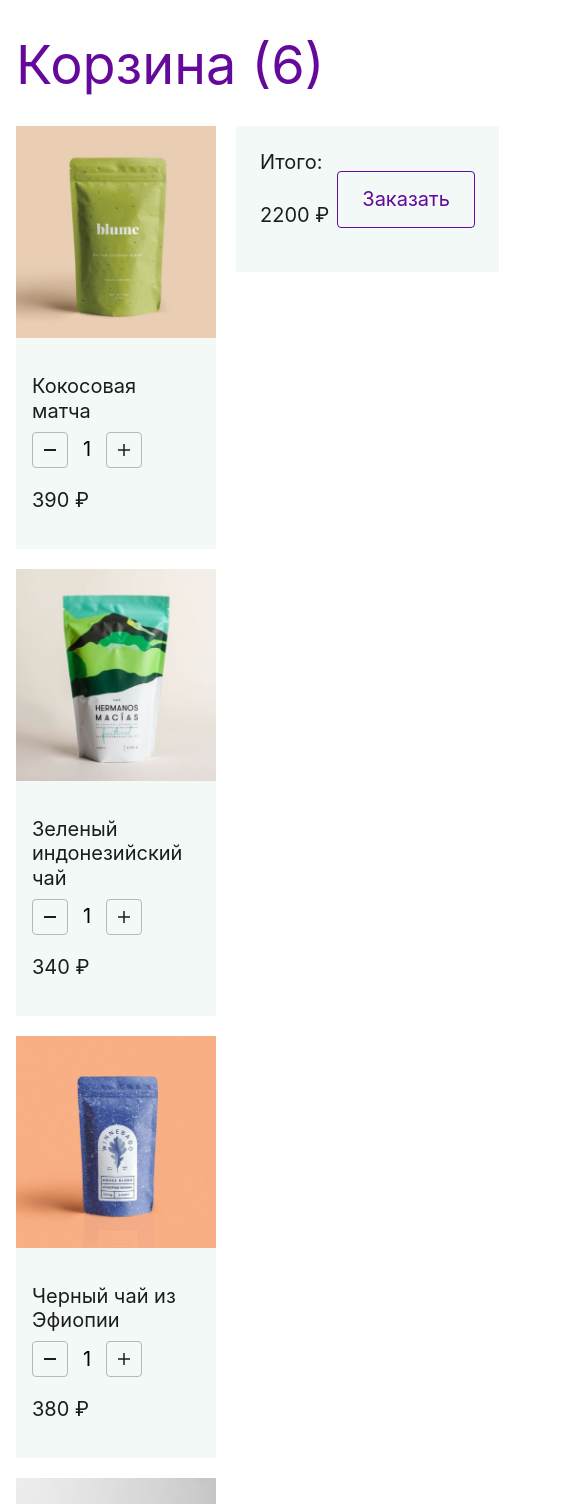
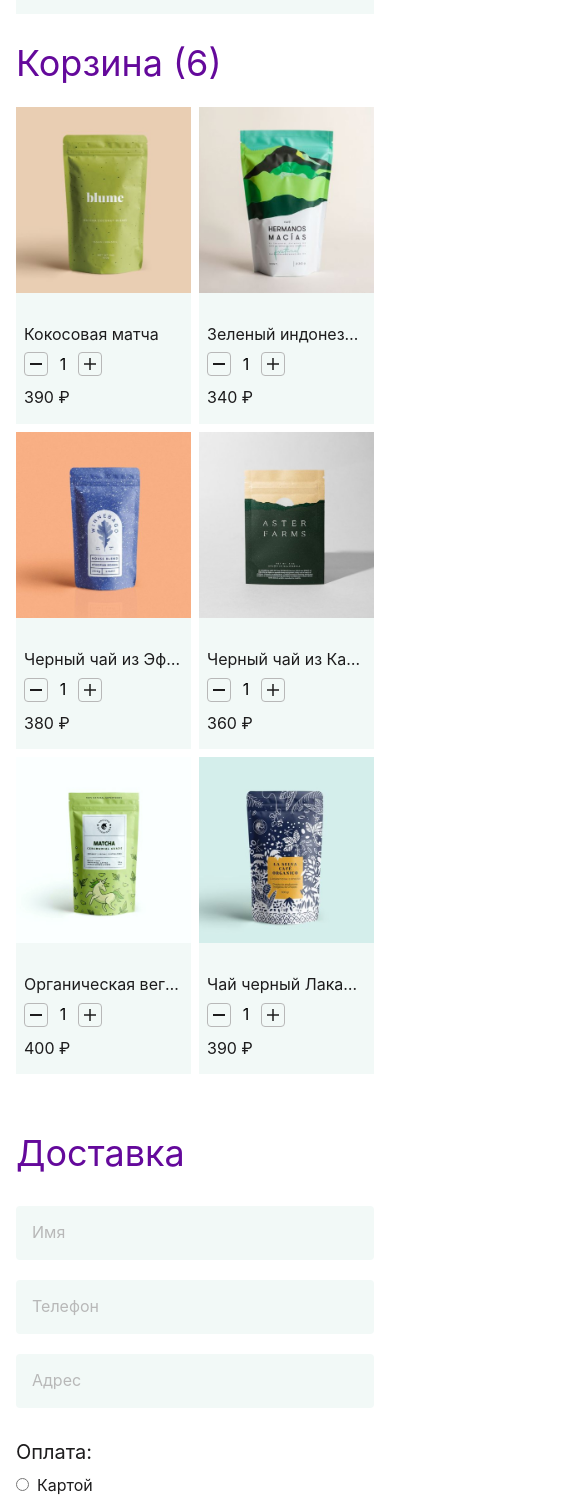
Before and after one commit to StepanIT/cup-time, a React app: page /cart in a window 390 px wide. Shown: the part 180-1684 px from the top of the page, 585 px wide, since content can reach past the window. Built offline with nearby package versions, Linux system fonts and the light colour scheme; the HTML template or start-up script is replaced by a standard one; a web font is replaced by a local one.

Commit message:
сделал адаптив корзины

```diff
--- a/src/index.css
+++ b/src/index.css
@@ -174,10 +174,13 @@
   flex-grow: 1;
   font-weight: 400;
   font-size: 24px;
+  margin-top: 0;
+  margin-bottom: 4px;
   overflow: hidden;
   text-overflow: ellipsis;
   display: -webkit-box;
   -webkit-line-clamp: 2;
+  line-clamp: 2;
   -webkit-box-orient: vertical;
 }
 
@@ -297,6 +300,7 @@
   grid-area: total;
   font-size: 20px;
   color: #1d1c1d;
+  margin: 0;
 }
 
 .cart__order-button {
@@ -329,6 +333,10 @@
   font-size: 20px;
   color: #1d1c1d;
   margin-bottom: 8px;
+  white-space: nowrap;
+  overflow: hidden;
+  text-overflow: ellipsis;
+  width: 100%;
 }
 
 .cart-item__quantity {
@@ -368,6 +376,7 @@
 }
 
 .cart-item__price {
+  margin: 0;
   font-size: 20px;
 }
 
@@ -380,6 +389,7 @@
   font-size: 54px;
   line-height: 1.1;
   color: #64099b;
+  margin-top: 0;
   margin-bottom: 32px;
 }
 
@@ -471,6 +481,30 @@
   .footer__menu {
     gap: 32px;
   }
+
+  .cart {
+    padding: 170px 0 50px;
+  }
+
+  .cart__container {
+    grid-template-columns: 1fr 300px;
+  }
+
+  .cart-items {
+    grid-template-columns: repeat(auto-fit, minmax(180px, 1fr));
+  }
+
+  .cart-item__title {
+    white-space: initial;
+    display: -webkit-box;
+    -webkit-line-clamp: 2;
+    line-clamp: 2;
+    -webkit-box-orient: vertical;
+  }
+
+  .order__form {
+    max-width: 620px;
+  }
 }
 
 @media (max-width: 940px) {
@@ -550,6 +584,93 @@
     margin-bottom: 12px;
   }
 
+  .cart {
+    padding: 139px 0 30px;
+  }
+
+  .cart__container {
+    gap: 0;
+    grid-template-columns: 1fr;
+  }
+
+  .cart__title {
+    order: 2;
+    margin-bottom: 24px;
+    font-size: 36px;
+  }
+
+  .cart__items {
+    order: 3;
+    grid-template-columns: repeat(auto-fit, minmax(159px, 1fr));
+  }
+
+  .cart-item__title {
+    font-size: 16px;
+    display: block;
+    white-space: nowrap;
+  }
+
+  .cart-item__quantity {
+    gap: 0;
+  }
+
+  .cart-item__quantity-button {
+    width: 24px;
+    height: 24px;
+    border-radius: 4px;
+  }
+
+  .cart-item__quantity-input {
+    font-size: 16px;
+  }
+
+  .cart-item__price {
+    margin: 0;line-height: 1.24;
+    color: #1d1c1d;
+    font-size: 16px;
+  }
+
+  .cart__summary {
+    order: 1;
+    margin-bottom: 40px;
+    grid-template-areas: "title total button";
+    grid-template-columns: min-content 1fr min-content;
+    gap: 6px;
+  }
+
+  .cart__summary-title {
+    font-size: 16px;
+  }
+
+  .cart__total {
+    font-size: 16px;
+  }
+
+  .cart__order-button {
+    padding: 12px 18px;
+    font-size: 16px;
+  }
+
+  .order {
+    padding: 30px 0 80px;
+  }
+
+  .order__title {
+    font-size: 36px;
+  }
+
+  .order__form {
+    gap: 16px;
+    max-width: none;
+  }
+
+  .order__input {
+    padding: 12px 16px;
+  }
+
+  .order__payment {
+    padding-top: 8px;
+  }
 }
 
 @media (max-width: 660px) {
@@ -663,4 +784,97 @@
     display: flex;
     gap: 12px;
   }
+
+  .cart {
+    padding: 100px 0 30px;
+  }
+
+  .cart__container {
+    display: grid;
+    align-items: start;
+    grid-template-columns: 1fr;
+  }
+
+  .cart__title {
+    font-size: 36px;
+  }
+
+  .cart__items {
+    grid-column: 1 / -1;
+    grid-template-columns: repeat(auto-fit, minmax(140px, 1fr));
+    gap: 8px;
+  }
+
+  .cart-item__info {
+    padding: 16px 8px;
+  }
+
+  .cart-item__quantity {
+    margin-bottom: 12px;
+  }
+
+  .cart__summary {
+    grid-column: 1 / -1;
+    margin-bottom: 30px;
+    justify-content: space-between;
+    grid-template-areas:
+    "title button"
+    "total button";
+  }
+
+  .cart__summary-title {
+    font-size: 16px;
+  }
+
+  .cart__total {
+    font-size: 16px;
+  }
+
+  .cart__order-button {
+    justify-self: end;
+  }
+
+  .order {
+    padding: 30px 0 60px;
+  }
+
+  .order__title {
+    font-size: 36px;
+  }
+
+  .order__form {
+    display: grid;
+    grid-template-columns: 1fr;
+    gap: 20px;
+    max-width: 640px;
+  }
+
+  .order__input {
+    border-radius: 4px;
+    border: none;
+    padding: 17px 16px;
+  }
+
+  .order__input::placeholder {
+    font-size: 16px;
+    line-height: 1.24;
+    color: #b8b8b8;
+  }
+
+  .order__payment {
+    padding-top: 12px;
+  }
+
+  .order__payment-title {
+    font-weight: 400;
+    font-size: 20px;
+    margin-top: 0;
+    margin-bottom: 12px;
+  }
+
+  .order__payment-label {
+    display: block;
+    font-size: 16px;
+    margin-bottom: 8px;
+  }
 }
```
